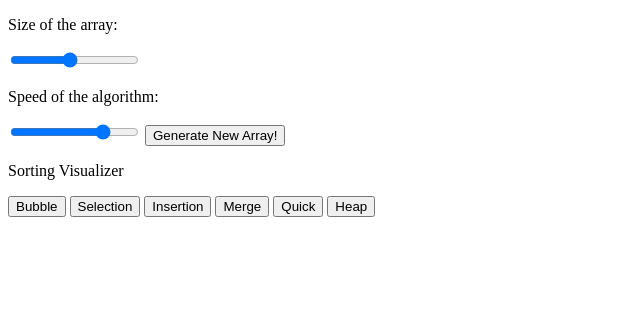
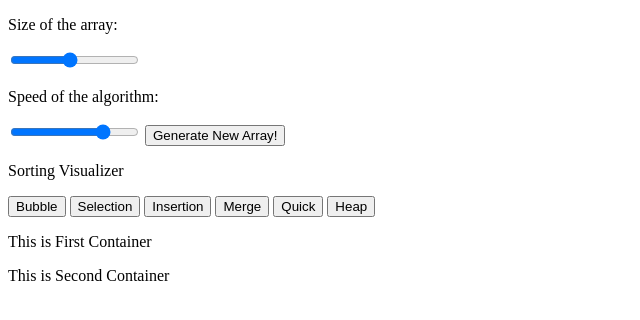
Before and after one commit to the-yash-rajput/sorting-visualizer, a plain HTML site: page index.html in a window 1280 px wide. Shown: the whole page, without its empty margins (0-640 px from the left). Drawn offline with Linux system fonts and the light colour scheme.

Commit message:
finising the html part

```diff
--- a/index.html
+++ b/index.html
@@ -33,8 +33,19 @@
         </nav>
     </header>
 
+    <section>
+        <div id="infoCont">
+            <p>This is First Container</p>
+        </div>
+        <div id="arrayContainer"></div>
+        <div id="infoCont">
+            <p>This is Second Container</p>
+        </div>
+    </section>
+
     <footer>
 
     </footer>
+
 </body>
 </html>
```
